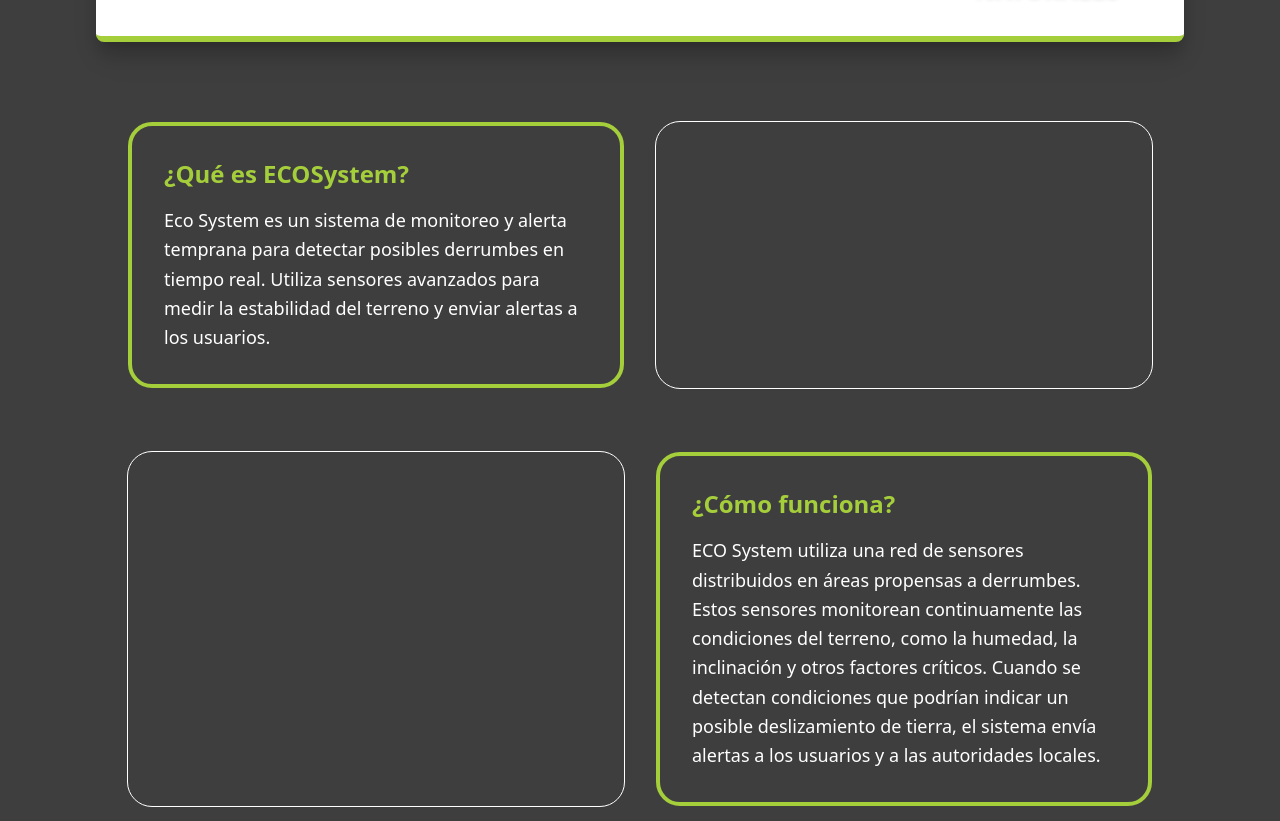
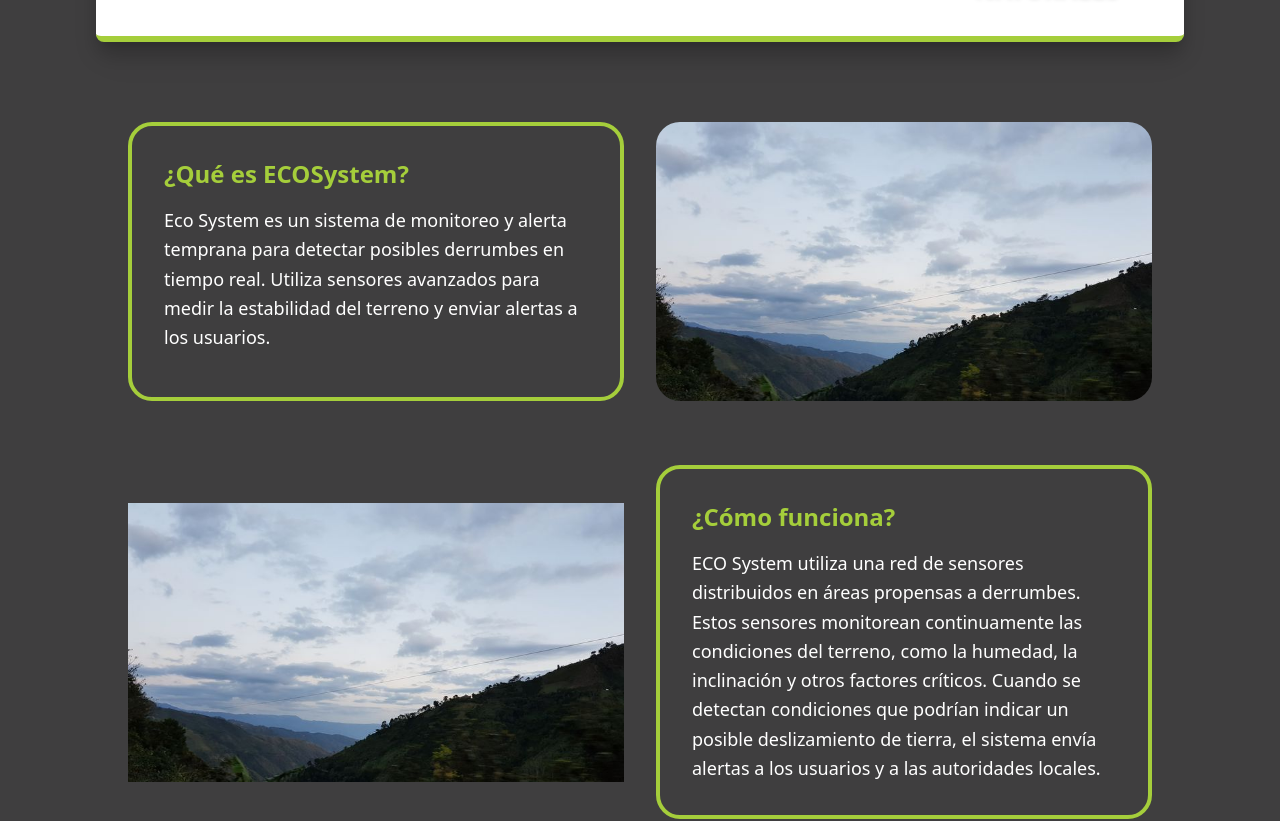
Before and after one commit to ElJero123/Ecosystem-frontend, a React (Vite) app: page / in a window 1280 px wide. Shown: the part 1074-1895 px from the top of the page. Built offline with nearby package versions, Linux system fonts and the light colour scheme; a web font is replaced by a local one.

Commit message:
Agregando imagenes de prueba para la landing

```diff
--- a/src/Components/HomePage.tsx
+++ b/src/Components/HomePage.tsx
@@ -39,7 +39,7 @@ const InfoCard = ({ title, description, reverse }: { title: string, description:
       <p className="text-white text-lg leading-relaxed">{description}</p>
     </div>
   )
-  const emptySpace = <div className="hidden outline-1 outline-white rounded-3xl lg:block w-full"></div>
+  const emptySpace = <img src="/img-prueba.jpg" alt="Empty Space" className="w-full h-full object-contain rounded-3xl" />
 
   return (
     <div ref={ref} className="grid grid-cols-1 lg:grid-cols-2 gap-8 items-stretch w-full">
```
Also changed, not shown: public/img-prueba.jpg (added).
